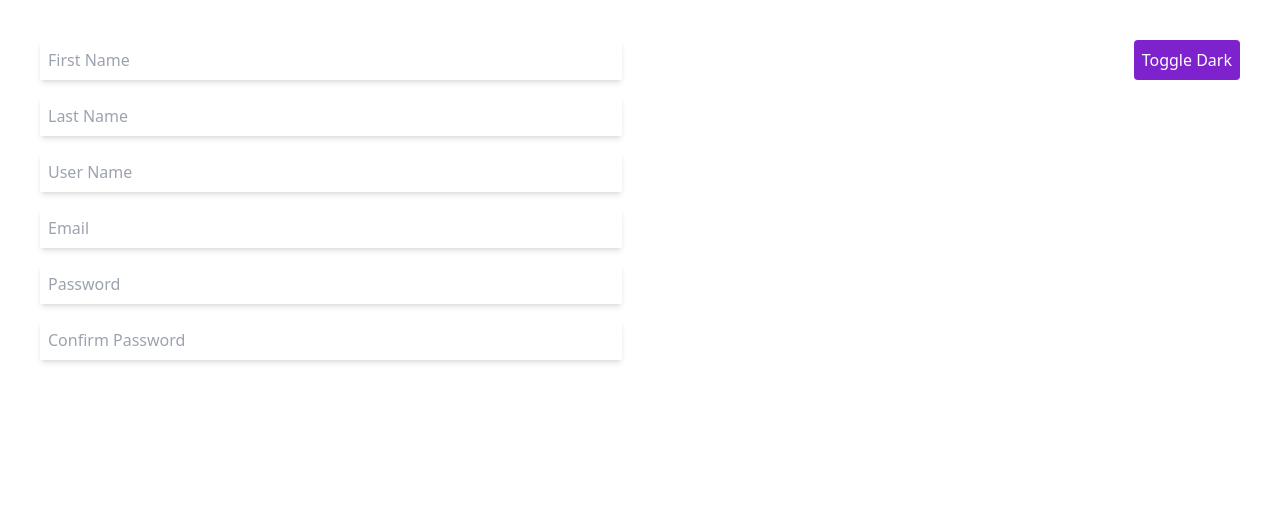
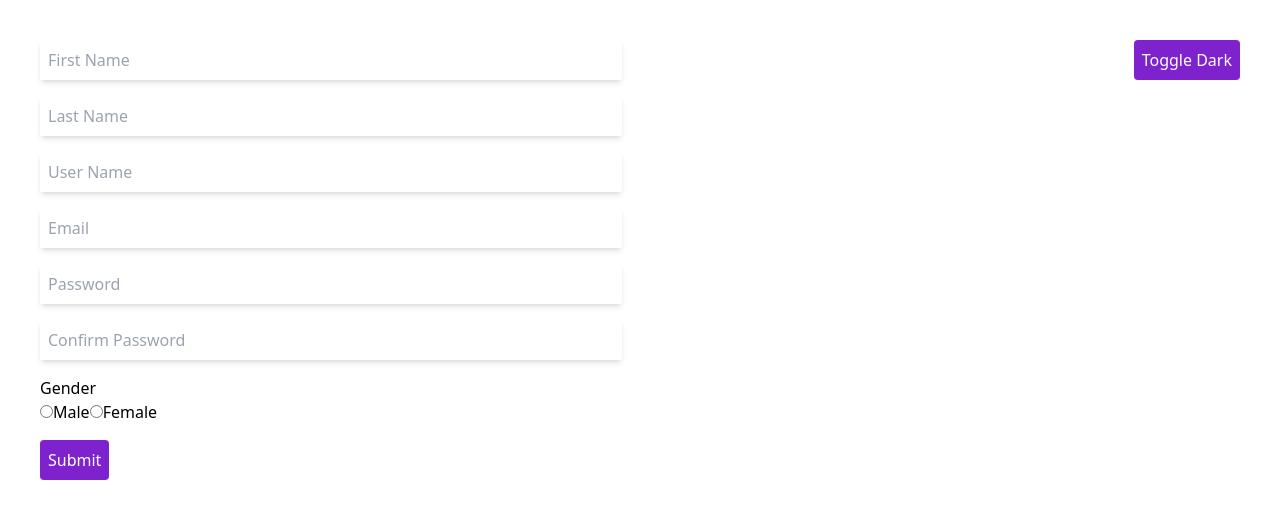
Before and after one commit to Mark-Alexis-Posadas/form-reducer, a React (Vite) app: page / in a window 1280 px wide. Shown: the top 518 px of the page. Built offline with nearby package versions, Linux system fonts and the light colour scheme.

Commit message:
added readme and lisence

```diff
--- a/src/App.jsx
+++ b/src/App.jsx
@@ -31,6 +31,12 @@ const data = [
     id: 6,
     text: "Confirm Password",
     field: "confirmPassword",
+  },
+  {
+    id: 7,
+    text: "Gender",
+    field: "gender",
+    options: ["Male", "Female"],
   },
 ];
 
@@ -87,19 +93,51 @@ export default function App() {
   };
 
   return (
-    <div className="min-h-screen grid grid-cols-2 gap-9 p-10">
+    <div
+      className={`min-h-screen grid grid-cols-2 gap-9 p-10 ${
+        state.theme ? "bg-black" : "bg-white"
+      }`}
+    >
       <form>
         {data.map((d) => (
           <div key={d.id} className="mb-4">
+            {d.options ? (
+              <div>
+                <label>{d.text}</label>
+                <div>
+                  {d.options.map((option) => (
+                    <label key={option}>
+                      <input
+                        type="radio"
+                        name={d.field}
+                        value={option}
+                        checked={state[d.field] === option}
+                        onChange={handleChange}
+                      />
+                      {option}
+                    </label>
+                  ))}
+                </div>
+              </div>
+            ) : (
               <Input
                 placeholder={d.text}
                 name={d.field}
                 id={d.field}
                 type="text"
                 className="w-full p-2 bg-white shadow-md"
+                handleChange={handleChange}
               />
+            )}
           </div>
         ))}
+
+        <button
+          onClick={handleSubmit}
+          className="bg-purple-700 text-white rounded p-2"
+        >
+          Submit
+        </button>
       </form>
 
       <div className="flex flex-col items-end">
--- a/src/components/Input.jsx
+++ b/src/components/Input.jsx
@@ -5,6 +5,7 @@ export default function Input({
   placeholder,
   value,
   className,
+  handleChange,
 }) {
   return (
     <input
@@ -14,6 +15,7 @@ export default function Input({
       placeholder={placeholder}
       value={value}
       className={className}
+      onChange={handleChange}
     />
   );
 }
```
Also changed, not shown: 2 other files (tests, documents, lock files or other folders). Lines whose indentation alone changed are shown as unchanged.
